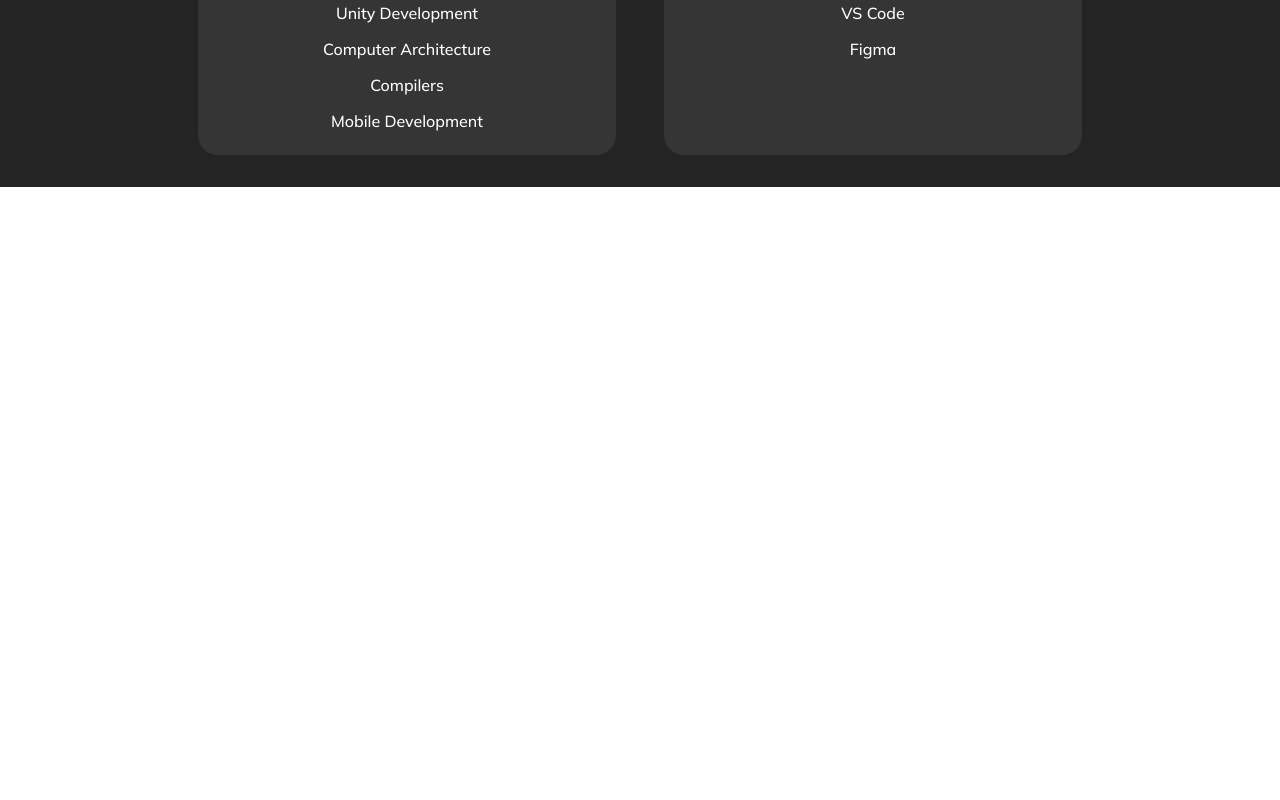
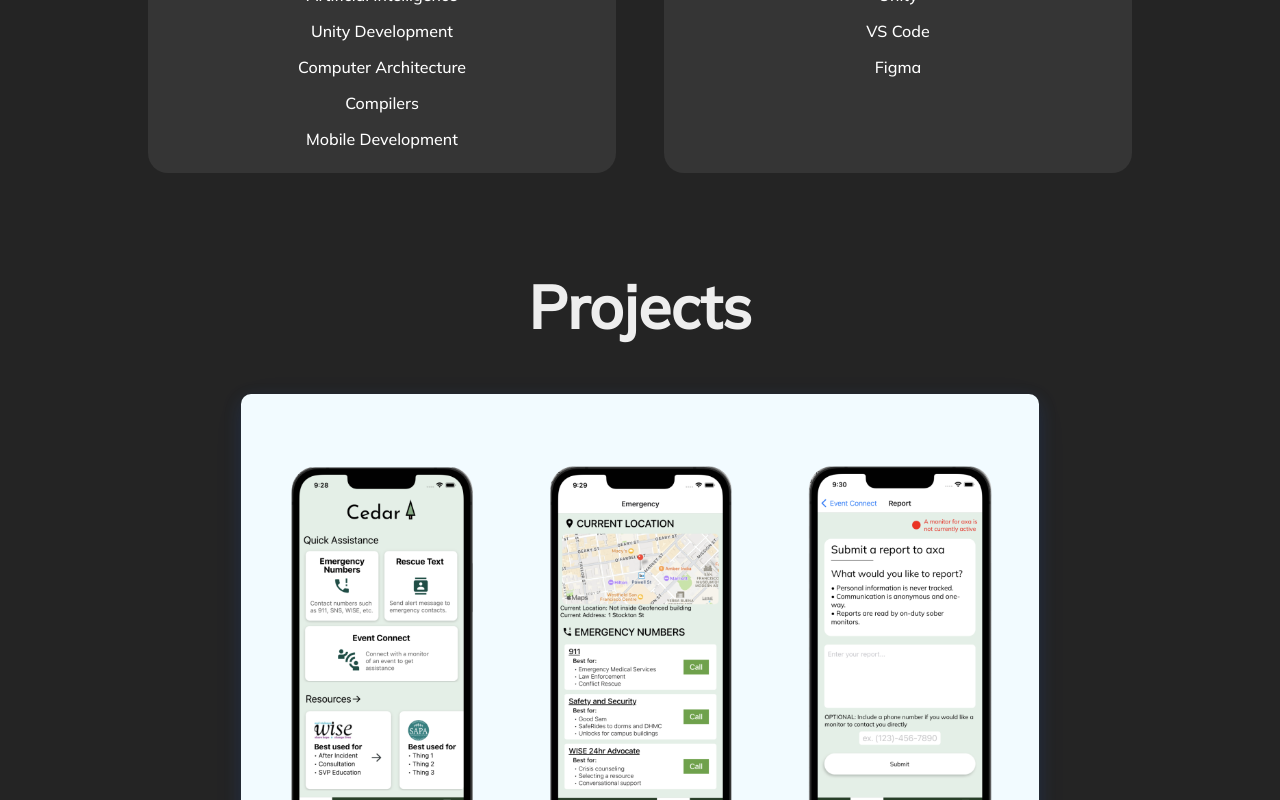
Before and after one commit to WillDinauer/personal-website, a React (Create React App) app: page / in a window 1280 px wide. Shown: the part 2000-2800 px from the top of the page. Before the commit the page ends 2187 px from the top, so only its background shows below. Built offline with nearby package versions, Linux system fonts and the light colour scheme.

Commit message:
Working on project section and better styling across different sections

```diff
--- a/src/App.css
+++ b/src/App.css
@@ -3,6 +3,10 @@
   margin: 0;
   padding: 0;
   font-family: 'Mulish', sans-serif;
+}
+
+body {
+  background-color: #242424;
 }
 
 img {
@@ -12,7 +16,7 @@
 
 h1 {
   text-align: center;
-  font-size: 80px;
+  font-size: 60px;
   color: #eee;
 }
 
--- a/src/components/AboutSection.css
+++ b/src/components/AboutSection.css
@@ -1,6 +1,5 @@
 .about-container {
   display: block;
-  background-color: #242424;
   width: 100%;
   font-size: 20px;
   color: #fff;
@@ -11,11 +10,11 @@
   display: grid;
   grid-template-columns: repeat(2, 1fr);
   align-items: center;
-  column-gap: 2rem;
+  column-gap: 1rem;
 }
 
 .about-text-container {
-  padding: 3rem;
+  padding: 2rem;
 }
 
 .about-img-container {
--- a/src/components/HeaderSection.css
+++ b/src/components/HeaderSection.css
@@ -1,5 +1,4 @@
 .header-container{
-  background-color: #242424;
   width: 100%;
   display: flex;
   align-items: center;
--- /dev/null
+++ b/src/components/Project.js
@@ -0,0 +1,20 @@
+import React from 'react';
+
+function Project(props) {
+  return (
+    <>
+      <li className="projects__item">
+        <div className="projects__item__link">
+          <figure className="projects__item__pic-wrap" data-category={props.label}>
+            <img src={props.src} alt="Project" className="projects__item__img" />
+          </figure>
+          <div className='projects__item__info'>
+            <h5 className="projects__item__text">{props.text}</h5>
+          </div>
+        </div>
+      </li>
+    </>
+  )
+}
+
+export default Project
--- /dev/null
+++ b/src/components/ProjectSection.css
@@ -0,0 +1,121 @@
+.projects {
+  padding: 4rem;
+}
+
+h1 {
+  text-align: center;
+}
+
+.projects__container {
+  display: flex;
+  flex-flow: column;
+  align-items: center;
+  max-width: 1120px;
+  width: 90%;
+  margin: 0 auto;
+}
+
+.projects__wrapper {
+  position: relative;
+  margin: 50px 0 45px;
+  width: 80%;
+}
+
+.projects__items {
+  margin-bottom: 24px;
+  width: 100%;
+}
+
+.projects__item {
+  display: flex;
+  flex: 1;
+  margin: 0 1rem;
+  border-radius: 10px;
+  box-shadow: 0 6px 20px rgba(0, 0, 0, 0.1);
+}
+
+.projects__item__link {
+  display: flex;
+  flex-flow: column;
+  width: 100%;
+  box-shadow: 0 6px 20px rgba(56, 125, 255, 0.17);
+  -webkit-filter: drop-shadow(0 6px 20px rgba(56, 125, 255, 0.017));
+  filter: drop-shadow(0 6px 20px rgba(56, 125, 255, 0.017));
+  border-radius: 10px;
+  overflow: hidden;
+  text-decoration: none;
+}
+
+.projects__item__pic-wrap {
+  position: relative;
+  width: 100%;
+  padding-top: 67%;
+  overflow: hidden;
+}
+
+.fade-img {
+  animation-name: fade-img;
+  animation-duration: 2s;
+}
+
+.projects__item__pic-wrap::after {
+  content: attr(data-category);
+  position: absolute;
+  bottom: 0;
+  margin-left: 10px;
+  padding: 6px 8px;
+  max-width: calc((100%) - 60px);
+  font-size: 16px;
+  font-weight: 700;
+  color: #fff;
+  background-color: #1f98f4;
+  box-sizing: border-box;
+}
+
+.projects__item__img {
+  position: absolute;
+  top: 0;
+  right: 0;
+  bottom: 0;
+  left: 0;
+  display: block;
+  width: 100%;
+  max-width: 100%;
+  height: 100%;
+  max-height: 100%;
+  object-fit: cover;
+  transition: all 0.2s linear;
+}
+
+.projects__item__img:hover {
+  transform: scale(1.1);
+}
+
+.projects__item__info {
+  padding: 20px 30px 30px;
+  background-color: #fff;
+}
+
+.projects__item__text {
+  color: #252e48;
+  font-size: 20px;
+  line-height: 24px;
+}
+
+@media only screen and (min-width: 1200px) {
+  .content__blog__container {
+    width: 84%;
+  }
+}
+
+@media only screen and (min-width: 1024px) {
+  .projects__items {
+    display: flex;
+  }
+}
+
+@media only screen and (max-width: 1024px) {
+  .projects__item {
+    margin-bottom: 2rem;
+  }
+}
--- /dev/null
+++ b/src/components/ProjectSection.js
@@ -0,0 +1,24 @@
+import React from 'react'
+import Project from './Project'
+import './ProjectSection.css';
+
+function ProjectSection() {
+  return (
+    <div className='projects'>
+      <h1>Projects</h1>
+      <div className="projects__container">
+        <div className="projects__wrapper">
+          <ul className="projects__items">
+            <Project
+              src={require('../images/Cedar.png')}
+              text="Cedar Mobile App"
+              label='React-Native'
+            />
+          </ul>
+        </div>
+      </div>
+    </div>
+  )
+}
+
+export default ProjectSection
--- a/src/components/SkillSection.css
+++ b/src/components/SkillSection.css
@@ -1,14 +1,17 @@
+.skill-section-container {
+  text-align: center;
+  color: white;
+}
+
 .skill-container {
   display: grid;
   flex-direction: row;
-  justify-content: center;
-  background-color: #242424;
-  grid-template-columns: repeat(2, 450px);
+  grid-template-columns: repeat(2, 500px);
   column-gap: 1rem;
   row-gap: 1rem;
   text-align: center;
+  justify-content: center;
   padding: 1rem;
-  color: white;
 }
 
 .section-title {
--- a/src/components/SkillSection.js
+++ b/src/components/SkillSection.js
@@ -4,6 +4,8 @@
 
 function SkillSection() {
   return (
+    <div className='skill-section-container'>
+      <h1>Skills</h1>
       <div id='skills' className='skill-container'>
         <div className='skill-content'>
           <h3 className='section-title'>Languages</h3>
@@ -58,6 +60,7 @@
           </div>
         </div>
       </div>
+    </div>
   )
 }
 
--- a/src/pages/Home.js
+++ b/src/pages/Home.js
@@ -3,6 +3,7 @@
 import '../App.css';
 import AboutSection from '../components/AboutSection';
 import SkillSection from '../components/SkillSection';
+import ProjectSection from '../components/ProjectSection';
 
 function Home() {
   return (
@@ -10,6 +11,7 @@
       <HeaderSection />
       <AboutSection />
       <SkillSection />
+      <ProjectSection />
     </>
   );
 }
```
Also changed, not shown: src/images/Cedar.png (added). Lines whose indentation alone changed are shown as unchanged.
